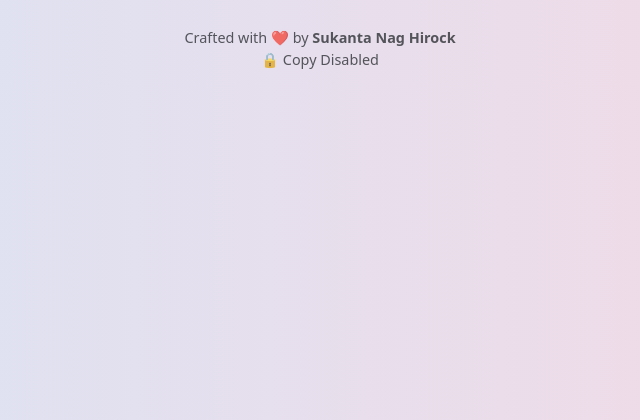
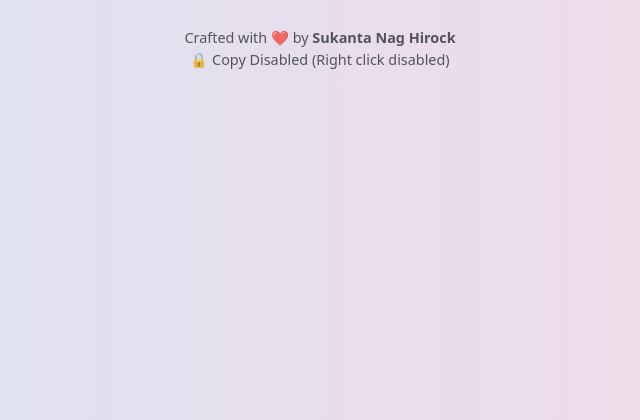
Before and after one commit to sukantahirock/Django_URL_shorter, a Django app: page / in a window 1280 px wide. Shown: the part 349-769 px from the top of the page, without its empty margins (320-960 px from the left). Run offline with Django 5.2, Linux system fonts and the light colour scheme.

Commit message:
fixed html

```diff
--- a/shortener/templates/shortener/index.html
+++ b/shortener/templates/shortener/index.html
@@ -31,7 +31,7 @@
 
     <footer class="text-center mt-5 mb-3 text-muted">
         Crafted with ❤️ by <strong>Sukanta Nag Hirock</strong><br>
-        🔒 Copy Disabled
+        🔒 Copy Disabled (Right click disabled)
     </footer>
 </body>
 </html>
```
